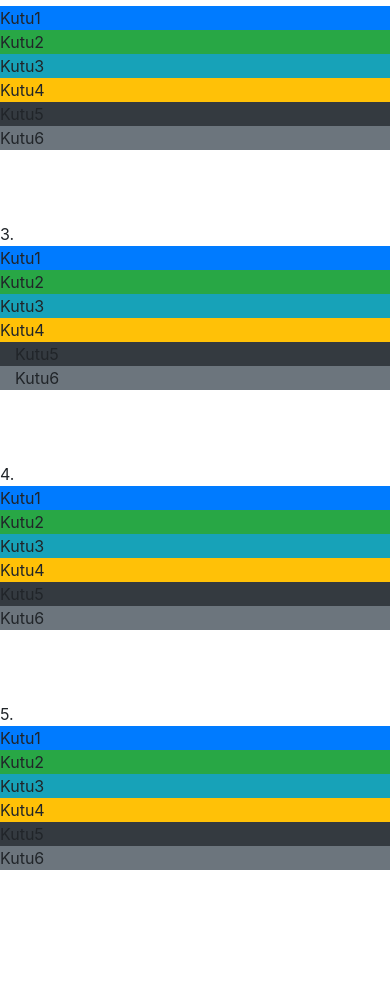
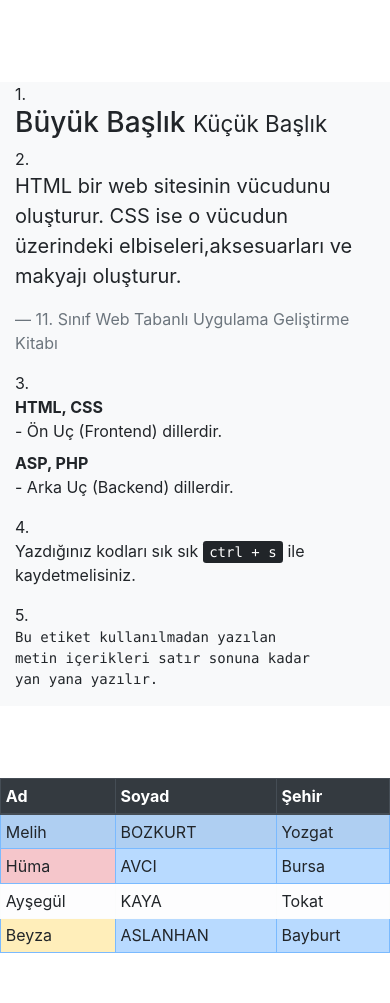
Before and after one commit to korkmazeray2506-spec/KORKMAZ-ERAY2, a plain HTML site: page index.html in a window 390 px wide. Shown: the part 258-1261 px from the top of the page. Before the commit the page ends 1128 px from the top, so only its background shows below. Drawn offline with nearby package versions, Linux system fonts and the light colour scheme.

Commit message:
Update index.html

```diff
--- a/index.html
+++ b/index.html
@@ -1,12 +1,102 @@
 <!DOCTYPE html>
 <html>
 <head>
-    <title>26.Uygulama</title>
+    <title>index</title>
     <link rel="stylesheet" href="https://cdn.jsdelivr.net/npm/bootstrap@4.6.0/dist/css/bootstrap.min.css">
 
 </head>
 <body>
-<div class="container-fluid"></div>
+
+
+    <div class="container-fluid"></div>
+    <script src="https://code.jquery.com/jquery-3.5.1.slim.min.js"></script>
+
+   <script src="https://cdn.jsdelivr.net/npm/bootstrap@4.6.0/dist/js/bootstrap.bundle.min.js"></script>
+
+   <div class="alert alert-success">
+       <strong>Başardınız!</strong> Artık Bootstrap 4 Framework kullanıyorsunuz.
+   </div>
+
+   <div class="container">
+       <h3>Konteyner çeşitleri</h3>
+       <p>Ekranın tüm genişliği kaplanmadı.</p>
+   </div>
+
+   <div class="container-fluid">
+       <h1>Konteyner çeşitleri</h1>
+       <p>Ekranın tüm genişliği kaplandı.</p>
+   </div>
+
+   <br>
+   <br>
+   <br>
+   <div class="container">
+    <div  class="row bg-light">
+   <div class="col-12">
+
+    1.<h3>Büyük Başlık <small>Küçük Başlık</small></h3>
+
+  2.<blockquote class="blockquote">
+<p>HTML bir web sitesinin vücudunu oluşturur. CSS ise o vücudun üzerindeki elbiseleri,aksesuarları ve makyajı oluşturur.</p>
+
+<footer class="blockquote-footer">11. Sınıf Web Tabanlı Uygulama Geliştirme Kitabı</footer>
+</blockquote>
+
+3.<dl>
+<dt>HTML, CSS</dt>
+<dd>- Ön Uç (Frontend) dillerdir.</dd>
+
+<dt>ASP, PHP</dt>
+<dd>- Arka Uç (Backend) dillerdir.</dd>
+</dl>
+
+4.<p>Yazdığınız kodları sık sık <kbd>ctrl + s</kbd> ile kaydetmelisiniz.</p>
+
+5.<pre>
+Bu etiket kullanılmadan yazılan
+metin içerikleri satır sonuna kadar
+yan yana yazılır.
+</pre>
+
+
+
+
+
+      </div>
+   </div>
+</div>
+<br>
+<br>
+<br>
+<table class="table table-hover table-primary table-striped table-bordered table-sm">
+    <thead class="thead-dark">
+
+    <tr><th>Ad</th> <th>Soyad</th> <th>Şehir</th> </tr>
+
+    </thead>
+
+    <tbody>
+    <tr>
+        <td>Melih</td> <td>BOZKURT</td> <td>Yozgat</td> </tr>
+        <tr> <td class="table-danger">Hüma</td>
+        <td>AVCI</td>
+        <td>Bursa</td> </tr>
+        <tr class="table-light">
+        <td>Ayşegül</td>
+        <td>KAYA</td>
+        <td>Tokat</td> </tr>
+        <tr> <td class="table-warning">Beyza</td>
+        <td>ASLANHAN</td>
+        <td>Bayburt</td>
+   </tr>
+    </tbody>
+
+    </table>
+<br>
+<br>
+<br>
+
+
    1. <div>
         <div class="col-12 col-sm-8 col-md-6 col-lg-4 col-xl-2  bg-primary">Kutu1</div>
 
@@ -22,47 +112,45 @@
 
     </div>
 <br>
-<br>
-<br>
+
 
    2. <div class="row">
 
-    <div class="col-12 col-sm-8 col-md-6 col-lg-4 col-xl-2  bg-primary">Kutu1</div>
+    <div class="col-6 col-sm-8 col-md-6 col-lg-4 col-xl-2  bg-primary">Kutu1</div>
 
-    <div class="col-12 col-sm-4 col-md-6 col-lg-4 col-xl-2  bg-success">Kutu2</div>
+    <div class="col-4 col-sm-4 col-md-6 col-lg-4 col-xl-2  bg-success">Kutu2</div>
 </div>
 <div class="row">
 
-    <div class="col-12 col-sm-8 col-md-6 col-lg-4 col-xl-2  bg-info">Kutu3</div>
+    <div class="col-6 col-sm-8 col-md-6 col-lg-4 col-xl-2  bg-info">Kutu3</div>
 
-    <div class="col-12 col-sm-4 col-md-6 col-lg-4 col-xl-2  bg-warning">Kutu4</div>
+    <div class="col-4 col-sm-4 col-md-6 col-lg-4 col-xl-2  bg-warning">Kutu4</div>
 </div>
 <div class="row">
 
-    <div class="col-12 col-sm-8 col-md-6 col-lg-4 col-xl-2  bg-dark">Kutu5</div>
+    <div class="col-6 col-sm-8 col-md-6 col-lg-4 col-xl-2  bg-dark">Kutu5</div>
 
-    <div class="col-12 col-sm-4 col-md-6 col-lg-4 col-xl-2  bg-secondary">Kutu6</div>
+    <div class="col-4 col-sm-4 col-md-6 col-lg-4 col-xl-2  bg-secondary">Kutu6</div>
 </div>
 
 
 
 <br>
-<br>
-<br>
+
 
 3.<div class="row">
 
-    <div class="col-12 col-sm-8 col-md-6 col-lg-4 col-xl-2  bg-primary">Kutu1</div>
+    <div class="col-6 col-sm-8 col-md-6 col-lg-4 col-xl-2  bg-primary">Kutu1</div>
 
-    <div class="col-12 col-sm-4 col-md-6 col-lg-4 col-xl-2  bg-success">Kutu2</div>
+    <div class="col-6 col-sm-4 col-md-6 col-lg-4 col-xl-2  bg-success">Kutu2</div>
 
 </div>
 
 <div class="row">
 
-    <div class="col-12 col-sm-8 col-md-6 col-lg-4 col-xl-2  bg-info">Kutu3</div>
+    <div class="col-6 col-sm-8 col-md-6 col-lg-4 col-xl-2  bg-info">Kutu3</div>
 
-    <div class="col-12 col-sm-4 col-md-6 col-lg-4 col-xl-2  bg-warning">Kutu4</div>
+    <div class="col-6 col-sm-4 col-md-6 col-lg-4 col-xl-2  bg-warning">Kutu4</div>
 
 </div>
 
@@ -80,47 +168,44 @@
 
 
 <br>
-<br>
-<br>
+
 
 
 4.<div class="row">
 
 
 
-    <div class="col-12 col-sm-8 col-md-6 col-lg-4 col-xl-2  bg-primary">Kutu1</div>
+    <div class="col-4 col-sm-8 col-md-6 col-lg-4 col-xl-2  bg-primary">Kutu1</div>
 
-    <div class="col-12 col-sm-4 col-md-6 col-lg-4 col-xl-2  bg-success">Kutu2</div>
+    <div class="col-4 col-sm-4 col-md-6 col-lg-4 col-xl-2  bg-success">Kutu2</div>
+</div>
+    <div class="row">
 
-    <div class="col-12 col-sm-8 col-md-6 col-lg-4 col-xl-2  bg-info">Kutu3</div>
+    <div class="col-4 col-sm-8 col-md-6 col-lg-4 col-xl-2  bg-info">Kutu3</div>
 
-</div>
+    <div class="col-4 col-sm-4 col-md-6 col-lg-4 col-xl-2  bg-warning">Kutu4</div>
+      </div>
+      <div class="row">
+    <div class="col-4 col-sm-8 col-md-6 col-lg-4 col-xl-2  bg-dark">Kutu5</div>
 
-<div class="row">
-
-    <div class="col-12 col-sm-4 col-md-6 col-lg-4 col-xl-2  bg-warning">Kutu4</div>
-
-    <div class="col-12 col-sm-8 col-md-6 col-lg-4 col-xl-2  bg-dark">Kutu5</div>
-
-    <div class="col-12 col-sm-4 col-md-6 col-lg-4 col-xl-2  bg-secondary">Kutu6</div>
+    <div class="col-4 col-sm-4 col-md-6 col-lg-4 col-xl-2  bg-secondary">Kutu6</div>
 
 </div>
 <br>
-<br>
-<br>
+
 
     5.<div class="row">
-        <div class="col-12 col-sm-8 col-md-6 col-lg-4 col-xl-2  bg-primary">Kutu1</div>
+        <div class="col-2 col-sm-8 col-md-6 col-lg-4 col-xl-2  bg-primary">Kutu1</div>
 
-        <div class="col-12 col-sm-4 col-md-6 col-lg-4 col-xl-2  bg-success">Kutu2</div>
+        <div class="col-2 col-sm-4 col-md-6 col-lg-4 col-xl-2  bg-success">Kutu2</div>
 
-        <div class="col-12 col-sm-8 col-md-6 col-lg-4 col-xl-2  bg-info">Kutu3</div>
+        <div class="col-2 col-sm-8 col-md-6 col-lg-4 col-xl-2  bg-info">Kutu3</div>
 
-       <div class="col-12 col-sm-4 col-md-6 col-lg-4 col-xl-2  bg-warning">Kutu4</div>
+       <div class="col-2 col-sm-4 col-md-6 col-lg-4 col-xl-2  bg-warning">Kutu4</div>
 
-        <div class="col-12 col-sm-8 col-md-6 col-lg-4 col-xl-2  bg-dark">Kutu5</div>
+        <div class="col-2 col-sm-8 col-md-6 col-lg-4 col-xl-2  bg-dark">Kutu5</div>
 
-        <div class="col-12 col-sm-4 col-md-6 col-lg-4 col-xl-2  bg-secondary">Kutu6</div>
+        <div class="col-2 col-sm-4 col-md-6 col-lg-4 col-xl-2  bg-secondary">Kutu6</div>
     </div>
 
 </body>
```
